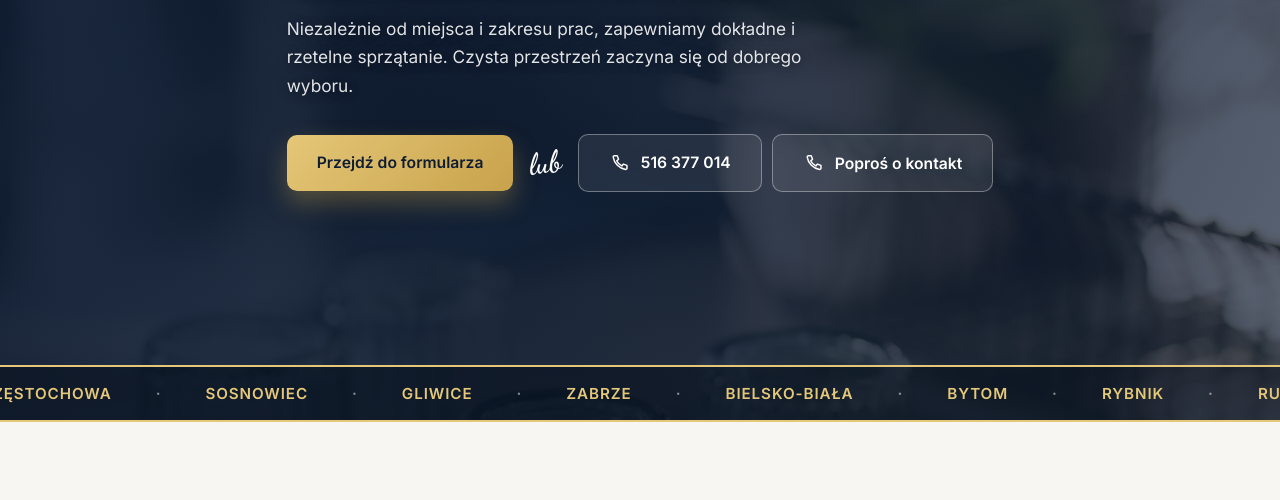
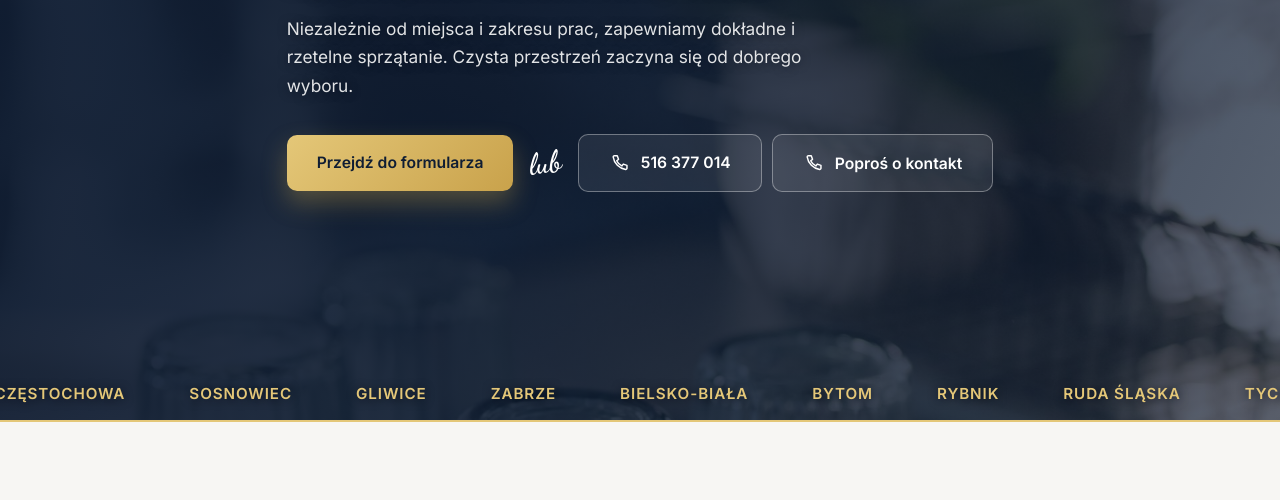
Before and after one commit to Veiro-web/Veiro-web-, a plain HTML site: page index.html in a window 1280 px wide. Shown: the part 300-800 px from the top of the page. Drawn offline with Linux system fonts and the light colour scheme.

Commit message:
Linijka miast: bez górnej linii, kropek i tła

```diff
--- a/index.html
+++ b/index.html
@@ -19,7 +19,7 @@ j=d.createElement(s),dl=l!='dataLayer'?'&l='+l:'';j.async=true;j.src=
 <link rel="preconnect" href="https://fonts.googleapis.com">
 <link rel="preconnect" href="https://fonts.gstatic.com" crossorigin>
 <link href="https://fonts.googleapis.com/css2?family=Sora:wght@600;700;800&family=Inter:wght@400;500;600;700&family=Dancing+Script:wght@600;700&display=swap" rel="stylesheet">
-<link rel="stylesheet" href="styles.css?v=4">
+<link rel="stylesheet" href="styles.css?v=5">
 <!-- Cloudflare Web Analytics -->
 <script type='module' src='https://static.cloudflareinsights.com/beacon.min.js' data-cf-beacon='{"token": "cde91d074a4e402f97309ad45cde456e"}'></script>
 <!-- End Cloudflare Web Analytics -->
--- a/styles.css
+++ b/styles.css
@@ -236,9 +236,8 @@ section[id] {
   position: relative;
   z-index: 1;
   overflow: hidden;
-  border-top: 2px solid var(--gold-light);
   border-bottom: 2px solid var(--gold-light);
-  background: rgba(7, 15, 28, 0.55);
+  background: transparent;
   padding: 14px 0;
 }
 
@@ -260,13 +259,8 @@ section[id] {
   letter-spacing: 0.06em;
   text-transform: uppercase;
   white-space: nowrap;
-  padding: 0 22px;
-}
-
-.hero-ticker-list span::after {
-  content: "·";
-  margin-left: 44px;
-  color: rgba(255, 255, 255, 0.5);
+  padding: 0 32px;
+  text-shadow: 0 1px 10px rgba(7, 15, 28, 0.8);
 }
 
 @keyframes hero-ticker-scroll {
```
